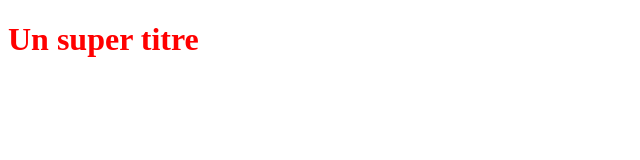
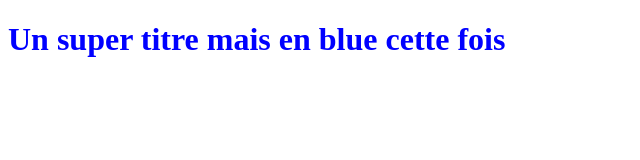
Before and after one commit to olivierguyot74/mictestnov2023, a plain HTML site: page index.html in a window 1280 px wide. Shown: the whole page, without its empty margins (0-640 px from the left). Drawn offline with Linux system fonts and the light colour scheme.

Commit message:
second commit

```diff
--- a/index.html
+++ b/index.html
@@ -5,6 +5,6 @@
    <link rel="stylesheet" type="text/css" href="styles.css">
 </head>
 <body>
-   <h1>Un super titre</h1>
+   <h1>Un super titre mais en blue cette fois</h1>
 </body>
 </html>
--- a/styles.css
+++ b/styles.css
@@ -1,3 +1,3 @@
 h1 {
-   color: red;
+   color: blue;
 }
```
